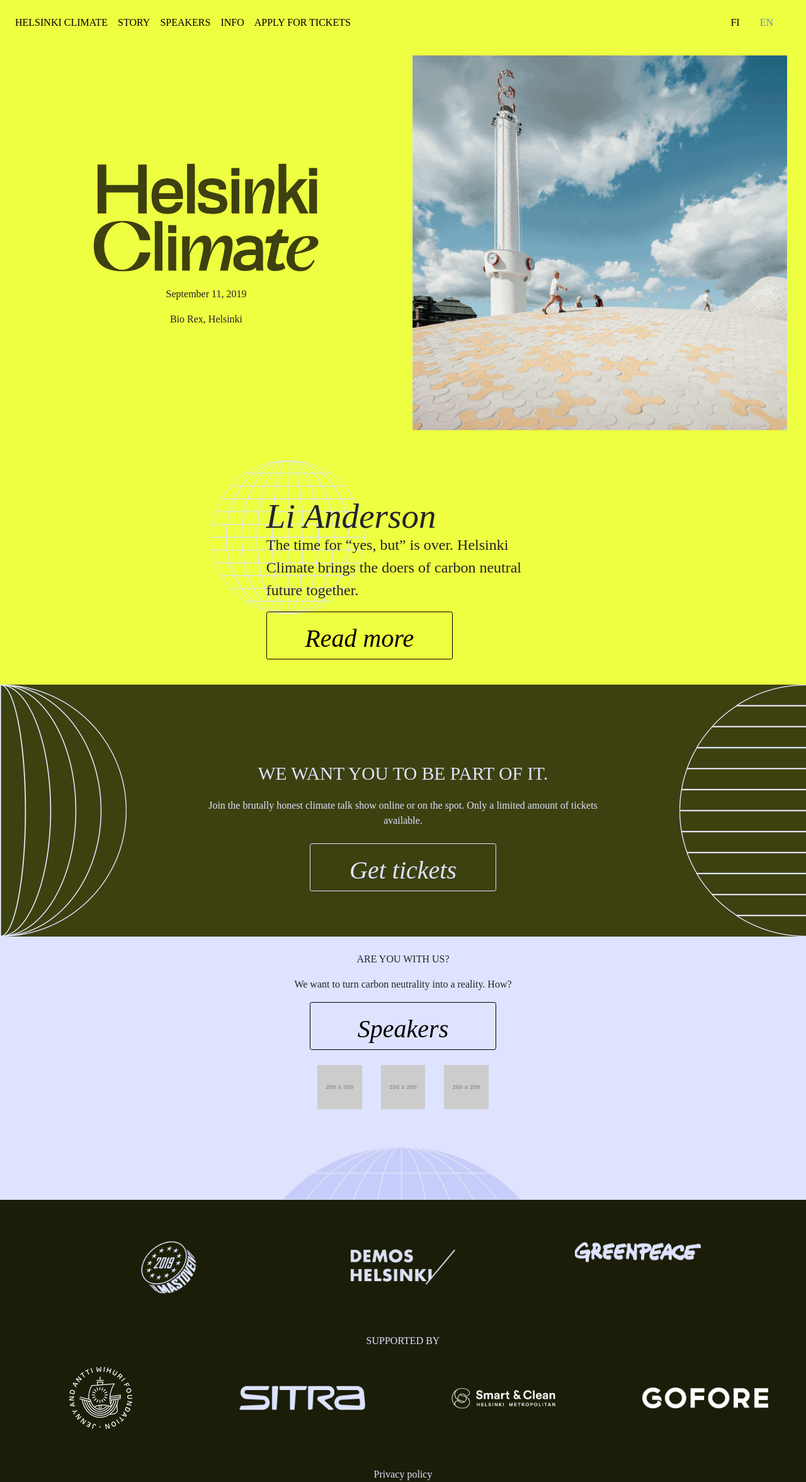
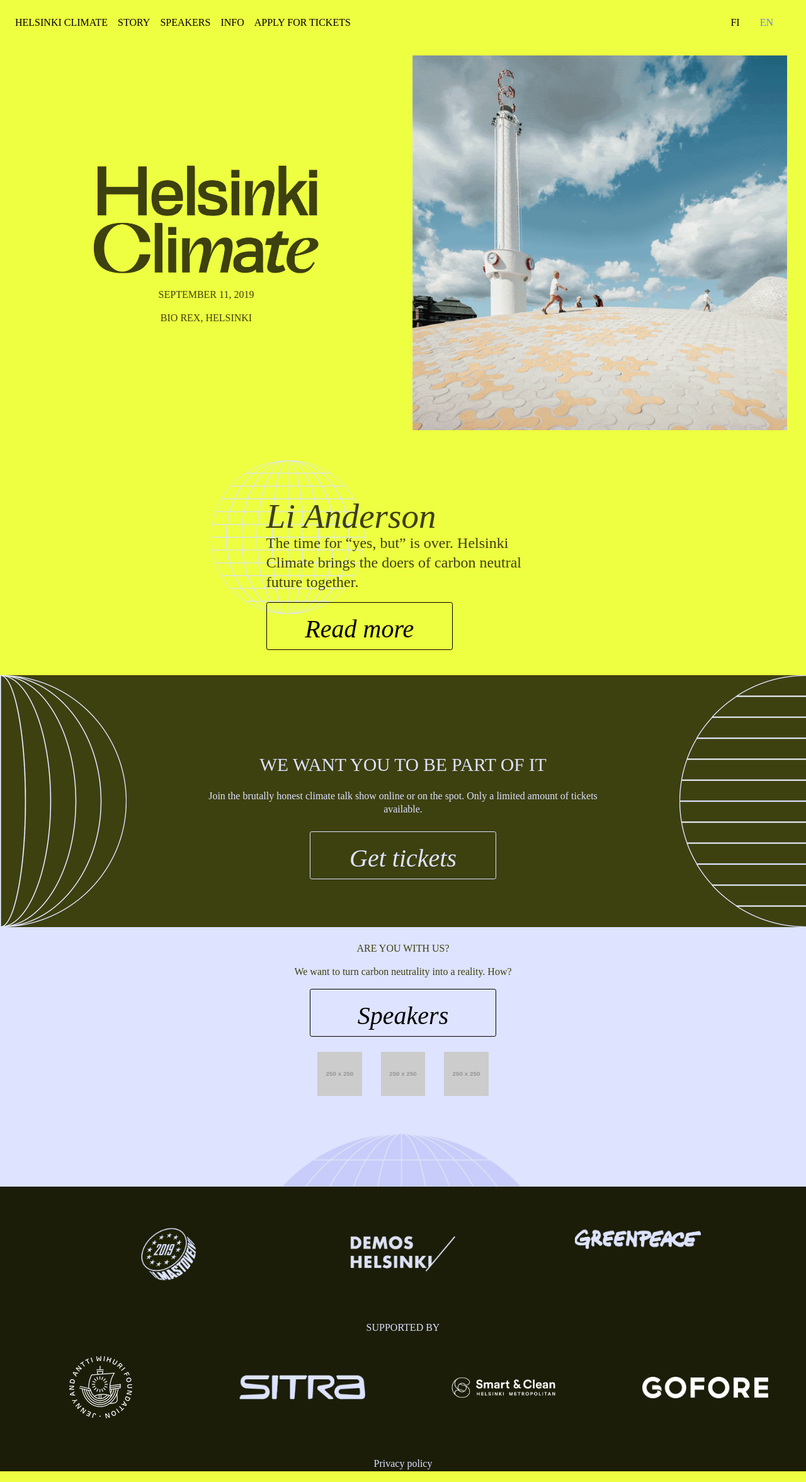
Before and after one commit to ilmastoveivi/helsinkiclimate-v2, a Jekyll site: the page built from index.md, in a window 1280 px wide. Shown: the whole page at 63% size. Built offline with Jekyll 4.4.1, drawn with Linux system fonts in a browser that asks for light colours; some web fonts are replaced.

Commit message:
Small style and content changes

```diff
--- a/_includes/home/logo.html
+++ b/_includes/home/logo.html
@@ -8,11 +8,11 @@
                 </div>
                 <div class="mt-4">
                   <p>
-                    September 11, 2019
+                    SEPTEMBER 11, 2019
                   </p>
                 </div>
                 <div>
-                  <p>Bio Rex, Helsinki</p>
+                  <p>BIO REX, HELSINKI</p>
                 </div>
               </div>
               <div class="col-xl-6 col-sm-12 ">
--- a/_includes/home/talk_show.html
+++ b/_includes/home/talk_show.html
@@ -5,9 +5,9 @@
           </div>
             <div id="talk-text-container" class="text-center mt-5 align-self-center">
               <div class="intro-text mb-4">
-                  <div class="intro-text-header mb-2">
-                      {{page.we-want-you-part | markdownify}}
-                  </div>
+                  <h2 class="intro-text-header">
+                      {{page.we-want-you-part}}
+                  </h2>
                   <div>
                       {{page.brutally-honest | markdownify}}
                   </div>
--- a/css/style.scss
+++ b/css/style.scss
@@ -40,11 +40,15 @@
   font-family: $body-font;
   font-style: normal;
   font-weight: 300;
+  color: $talk-show-color;
   h1, h2 {
     font-weight: 500;
   }
   nav {
     font-weight: 500;
+  }
+  p {
+    line-height: 1.3;
   }
 
 }
@@ -129,7 +133,15 @@
 }
 
 h1 {
-  font-size: 4.5rem;
+  font-size: 4rem;
+  line-height: 1.5;
+}
+h2 {
+  margin-bottom: 0.75em;
+}
+
+.event-date {
+  text-transform: uppercase;
 }
 
 @media screen and (max-width: 650px) {
@@ -139,9 +151,6 @@
    h2 {
      font-size: 1.25rem;
    }
-}
-#about h2 {
-  font-weight: bold;
 }
 
 #about #apply-tickets {
@@ -161,7 +170,7 @@
   margin-left: -2rem;
   padding-left: 2rem;
   font-family: $secondary-font;
-  font-size: 1.5rem;
+  font-size: 2rem;
   font-style: italic;
   font-weight: bold;
 }
--- a/index.md
+++ b/index.md
@@ -9,7 +9,7 @@
 about-event: Read more
 
 # Part 2
-we-want-you-part: "We want you to be part of it."
+we-want-you-part: We want you to be part of it
 brutally-honest: "Join the brutally honest climate talk show online or on the spot. Only a limited amount of tickets available."
 apply-tickets: Get tickets
 
```
Also changed, not shown: story.md (+1 -7 lines), tarina.md (+2 -8 lines).
